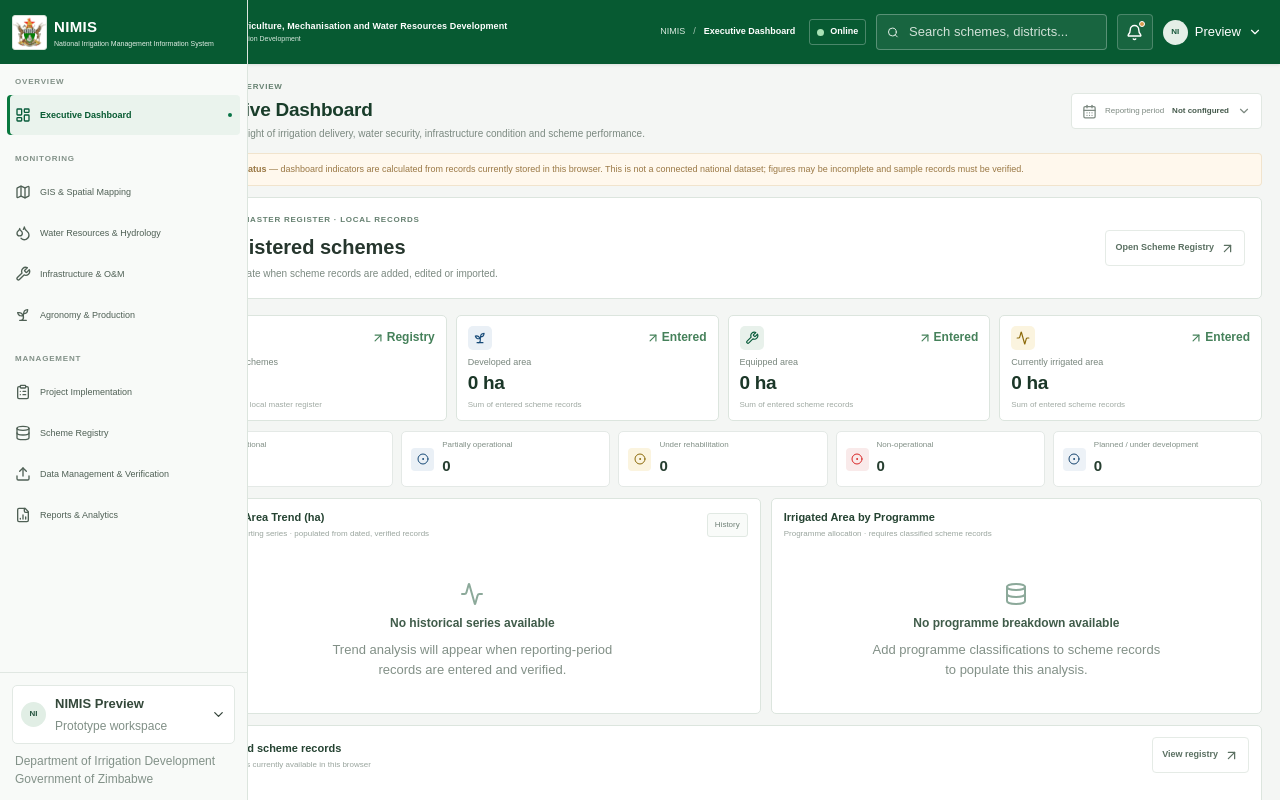
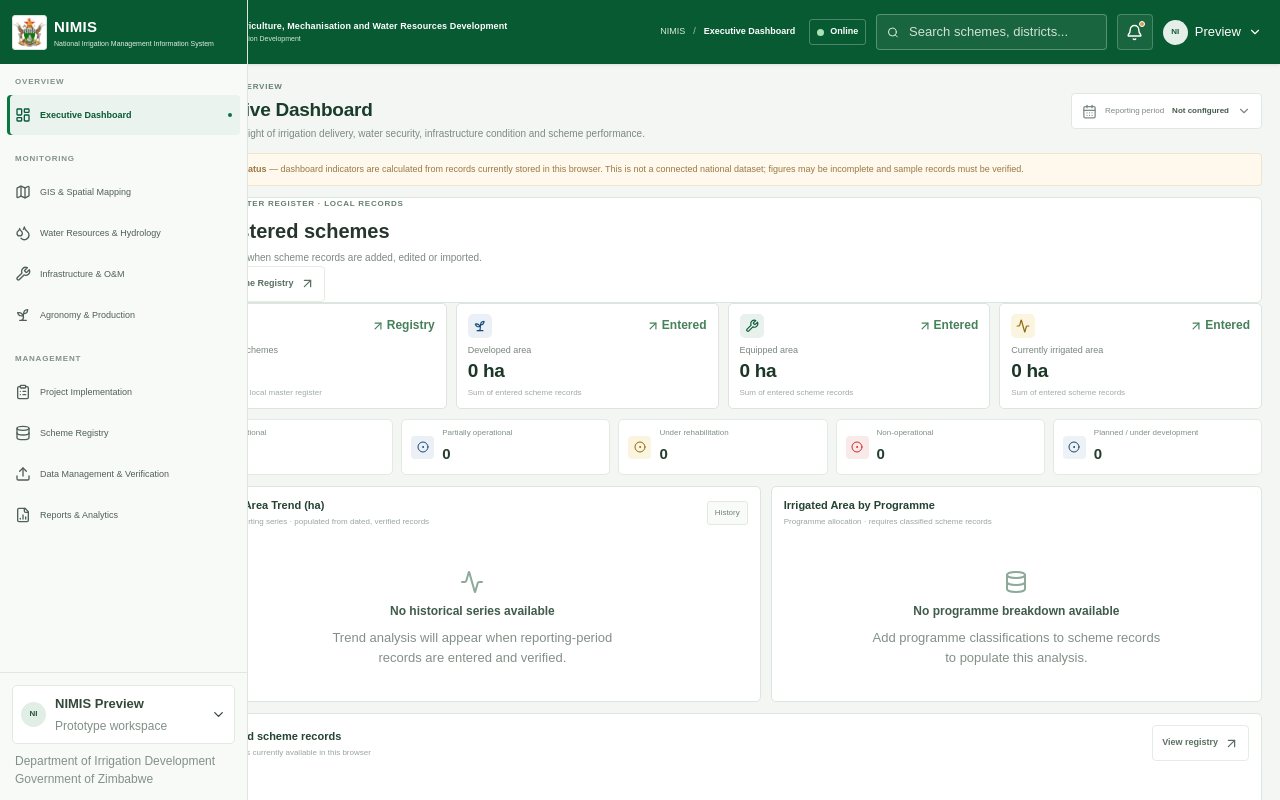
Before and after one commit to CipherBloom07/NIMIS, a React (Vite) app: page / in a window 1280 px wide. Shown: the top 800 px of the page. Built offline with nearby package versions, Linux system fonts and the light colour scheme.

Commit message:
Refine dashboard into operational summary strip

```diff
--- a/src/App.jsx
+++ b/src/App.jsx
@@ -93,7 +93,7 @@ function Dashboard({ onSelect }) {
  return <>
   <div className="welcome-row"><div><div className="eyebrow">NATIONAL OVERVIEW</div><h1>Executive Dashboard</h1><p className="subtitle">National oversight of irrigation delivery, water security, infrastructure condition and scheme performance.</p></div><div className="period-select"><CalendarDays size={15}/> Reporting period <strong>Not configured</strong><ChevronDown size={14}/></div></div>
   <div className="data-note"><CircleHelp size={15}/><span><strong>Data status</strong> — dashboard indicators are calculated from records currently stored in this browser. This is not a connected national dataset; figures may be incomplete and sample records must be verified.</span></div>
-  <section className="panel" style={{padding:16,marginBottom:16,display:"flex",alignItems:"center",justifyContent:"space-between",gap:12,flexWrap:"wrap"}}><div><div className="eyebrow">SCHEME MASTER REGISTER · LOCAL RECORDS</div><strong style={{fontSize:20}}>{number(registry.length)} registered schemes</strong><p className="subtitle" style={{margin:"4px 0 0"}}>Totals update when scheme records are added, edited or imported.</p></div><button className="ghost-btn" onClick={()=>onSelect("registry")}>Open Scheme Registry <ArrowUpRight size={15}/></button></section>
+  <section className="dashboard-summary panel"><div><div className="eyebrow">SCHEME MASTER REGISTER · LOCAL RECORDS</div><strong style={{fontSize:20}}>{number(registry.length)} registered schemes</strong><p className="subtitle" style={{margin:"4px 0 0"}}>Totals update when scheme records are added, edited or imported.</p></div><button className="ghost-btn" onClick={()=>onSelect("registry")}>Open Scheme Registry <ArrowUpRight size={15}/></button></section>
   <div className="kpi-grid">{dynamicKpis.map(k=><KPI key={k.title} item={k}/>)}</div>
   <div className="status-kpi-grid">{summaryStatus.map(([label,value,tint])=><div className="status-kpi" key={label}><span className={'status-kpi-icon '+tint}><CircleDot size={15}/></span><div><small>{label}</small><strong>{number(value)}</strong></div></div>)}</div>
   <div className="dash-grid">
```
